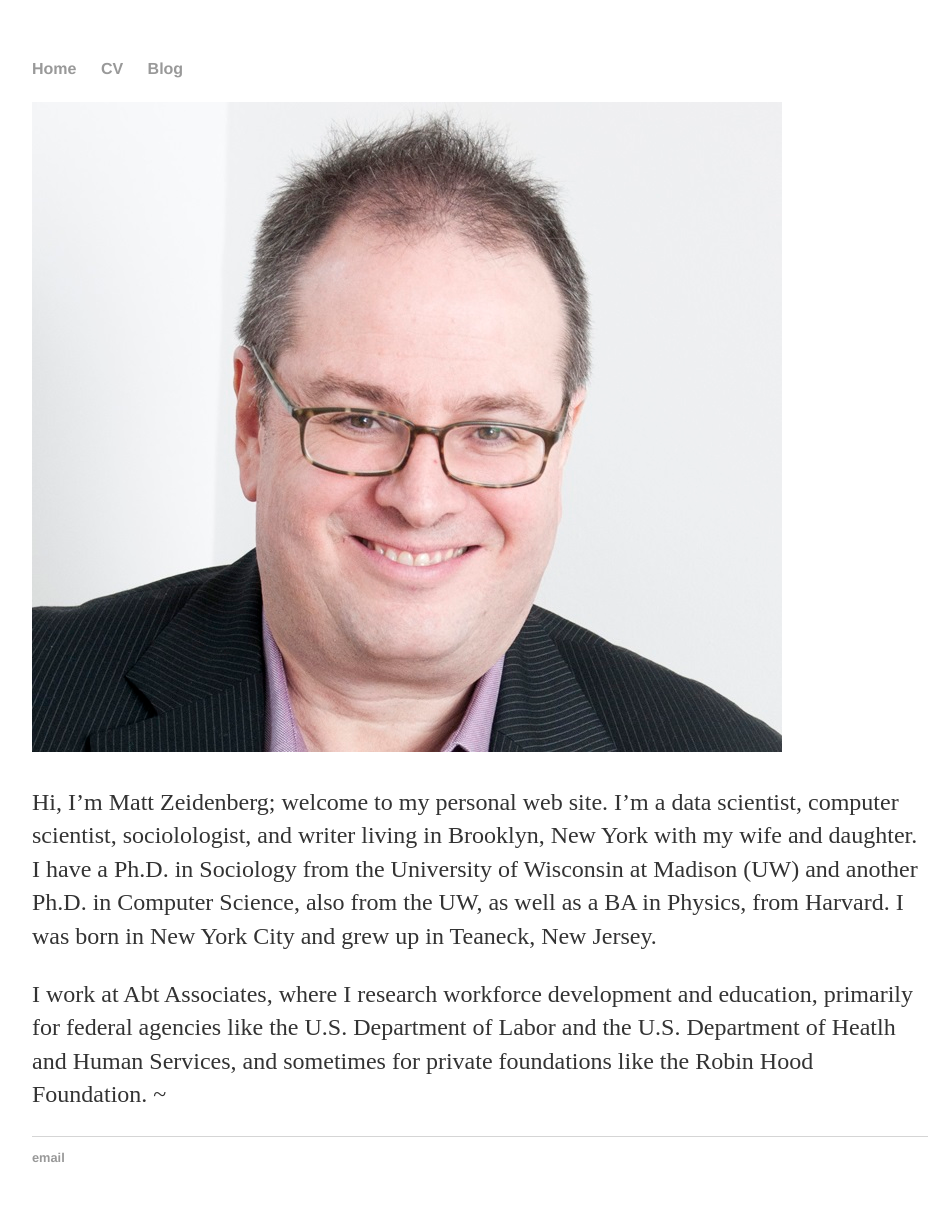
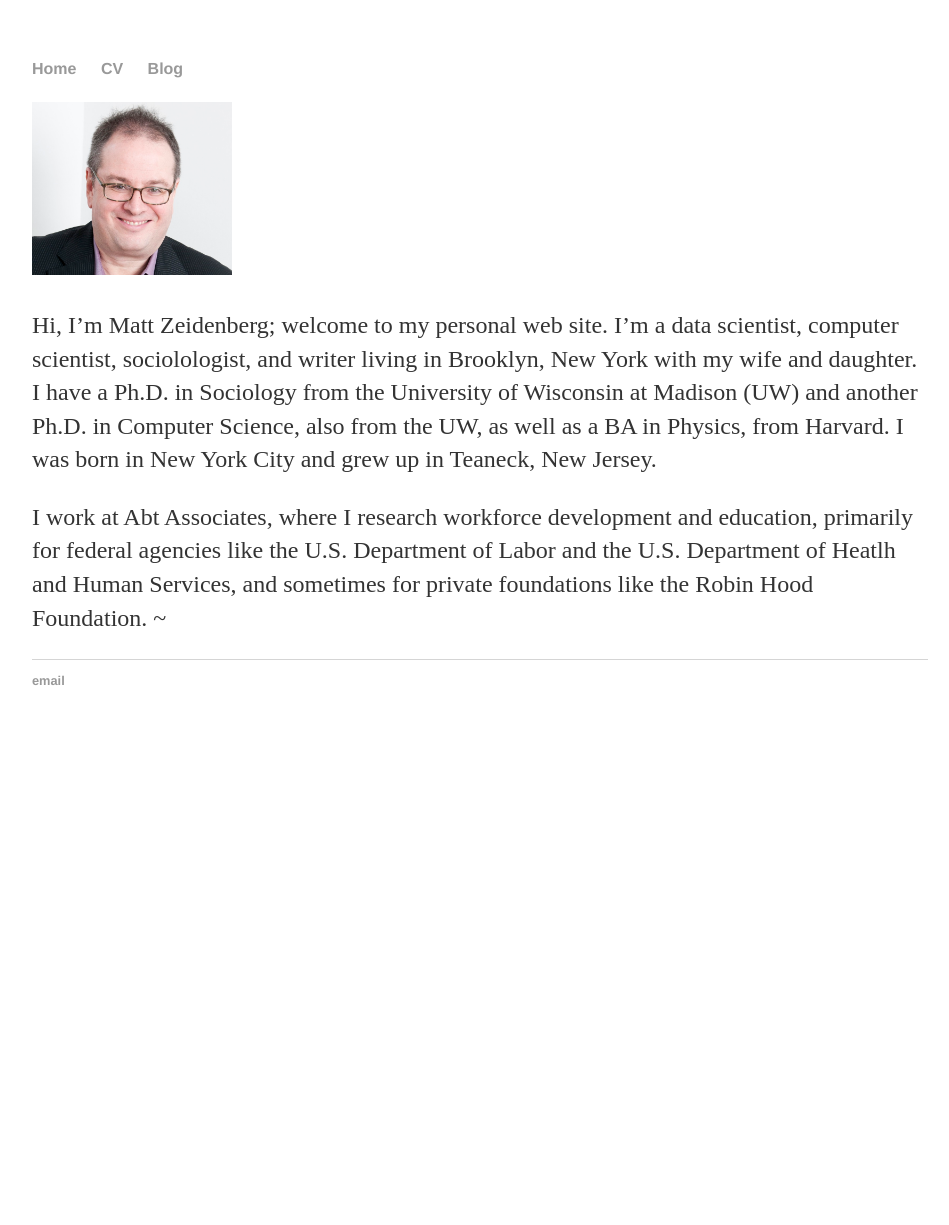
Before and after one commit to mzeidenberg/mzeidenberg.github.io, a Jekyll site: the page built from index.md, in a window 1280 px wide. Shown: the whole page, without its empty margins (160-1109 px from the left). Built offline with Jekyll 4.4.1, drawn with Linux system fonts in a browser that asks for light colours; after the commit the page ends 900 px from its top, so only the background shows below that.

Commit message:
adjustment

```diff
--- a/index.md
+++ b/index.md
@@ -3,7 +3,7 @@ layout: default
 title: Matt Zeidenberg's Personal Page
 ---
 
-![MZ headshot](MZ_Headshot_Buda.jpg)
+<img src="MZ_Headshot_Buda.jpg" width="200">
 
 Hi, I'm Matt Zeidenberg; welcome to my personal web site.
 I'm a data scientist, computer scientist,
```
